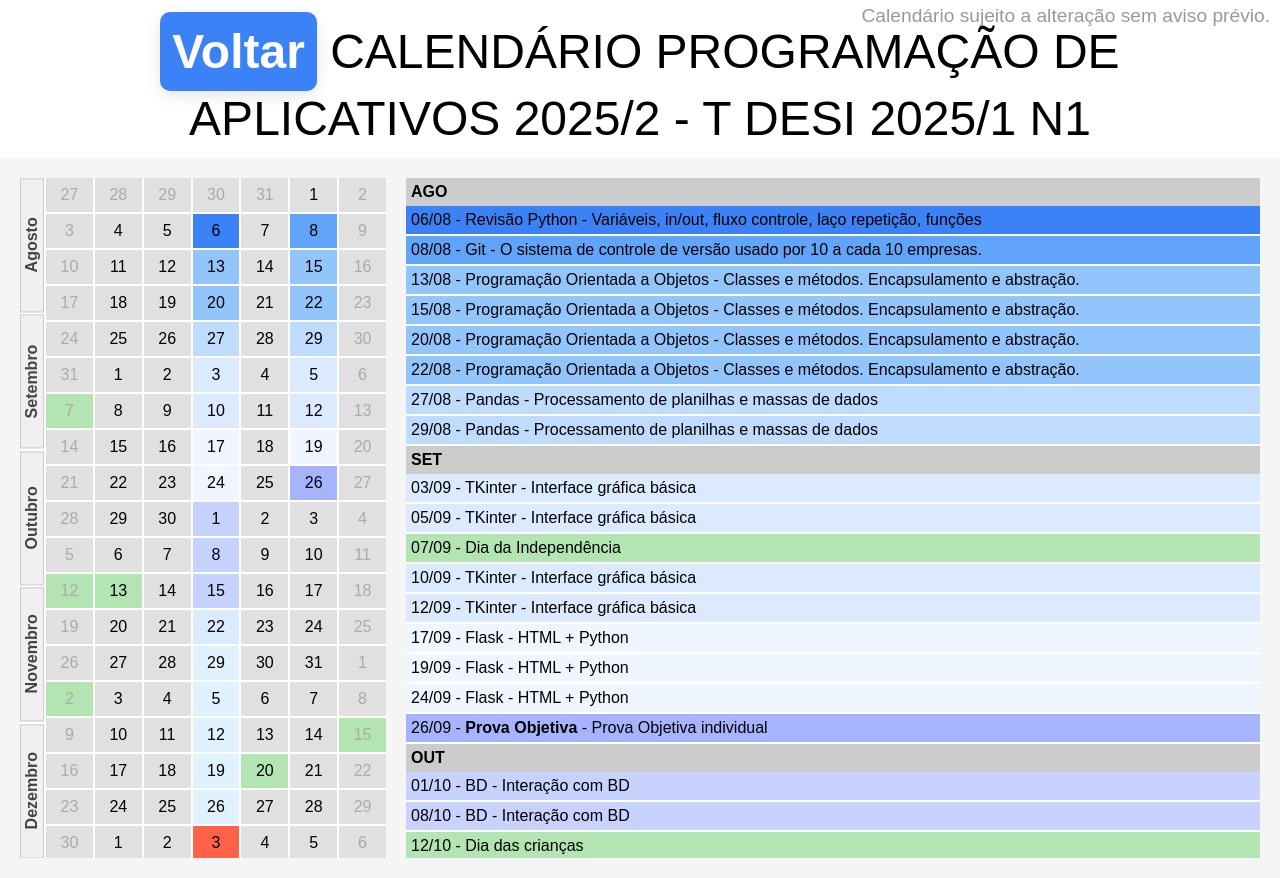
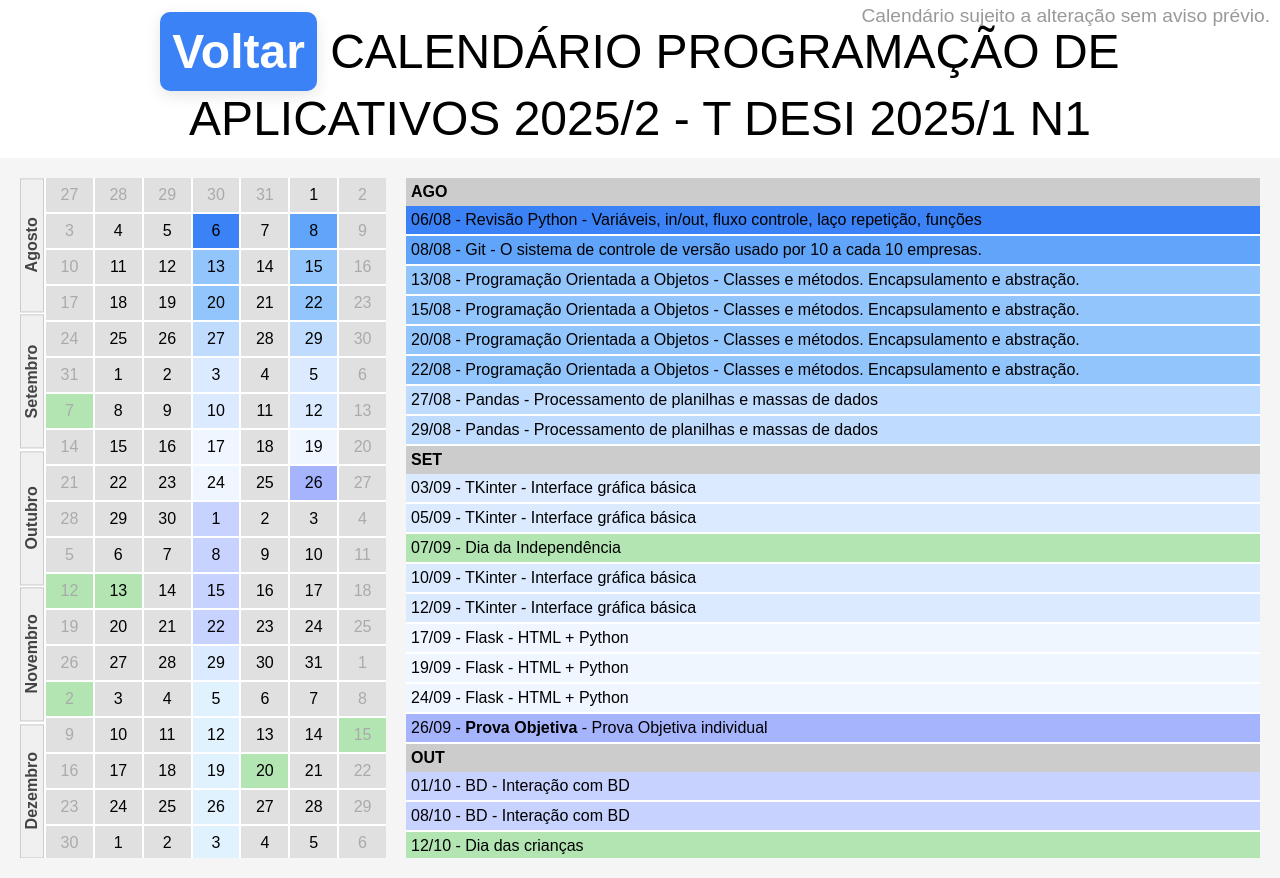
Before and after one commit to rodrigocane/rodrigocane.github.io, a plain HTML site: page calendarioPrap.html in a window 1280 px wide. Drawn offline with Linux system fonts and the light colour scheme.

Commit message:
4 dias de banco!

```diff
--- a/calendarioPrap.html
+++ b/calendarioPrap.html
@@ -200,7 +200,7 @@
 	['TKinter', '4', 'TKinter', 'Interface gráfica básica'],
 	['Flask', '3', 'Flask', 'HTML + Python'],
 	['Prova Objetiva', '1', '<b>Prova Objetiva</b>', 'Prova Objetiva individual'],
-	['BD', '3', 'BD', 'Interação com BD'],
+	['BD', '4', 'BD', 'Interação com BD'],
 	['Prova Prática', '1', '<b>Prova Prática</b>', 'Prova Prática individual sobre tudo'],
 	['SA', '5', 'Situação de Aprendizagem', 'Sistema visual que usará o banco criado em BADA'],
 	['Exame', '1', '<b>Exame</b>', 'Prova Objetiva individual']
```
